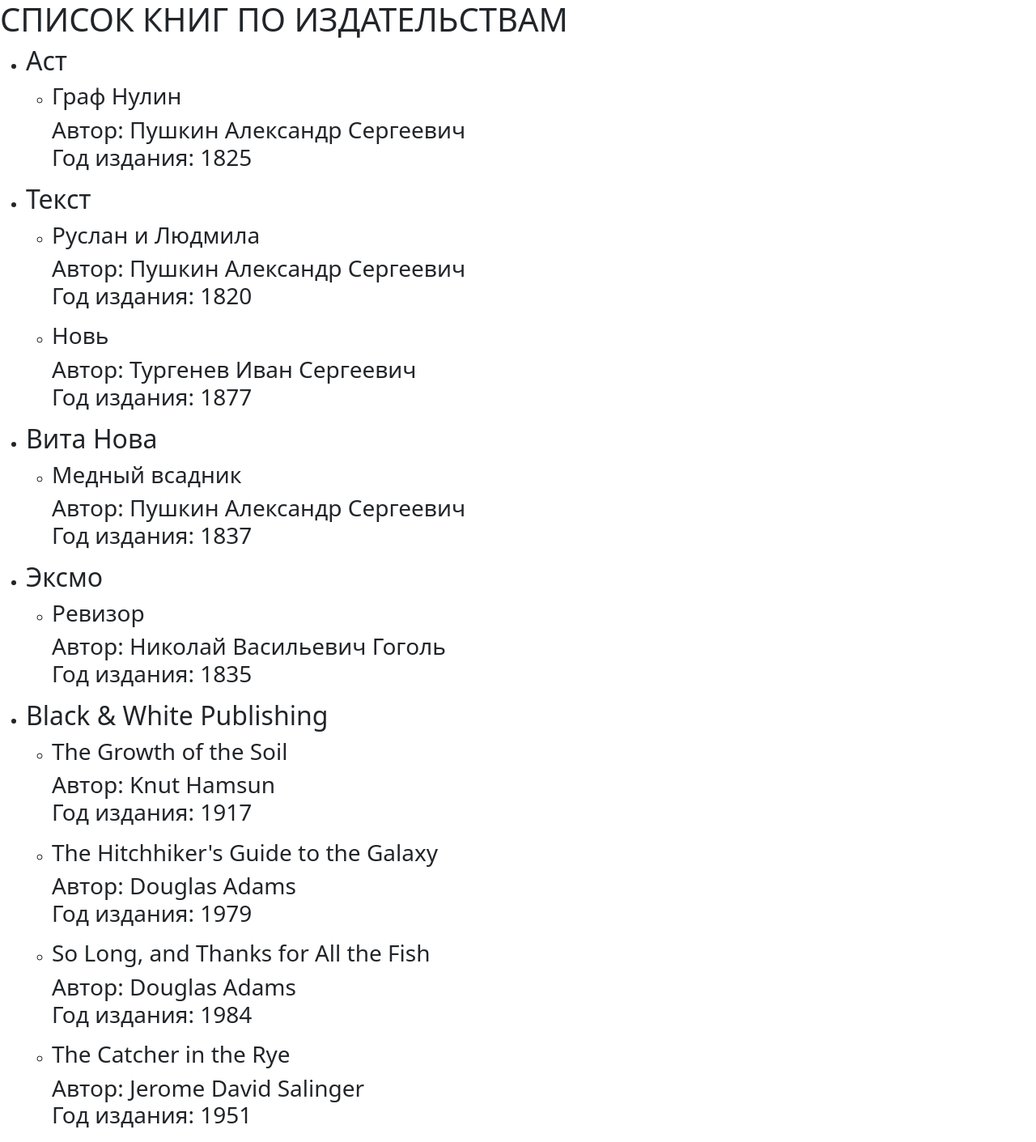
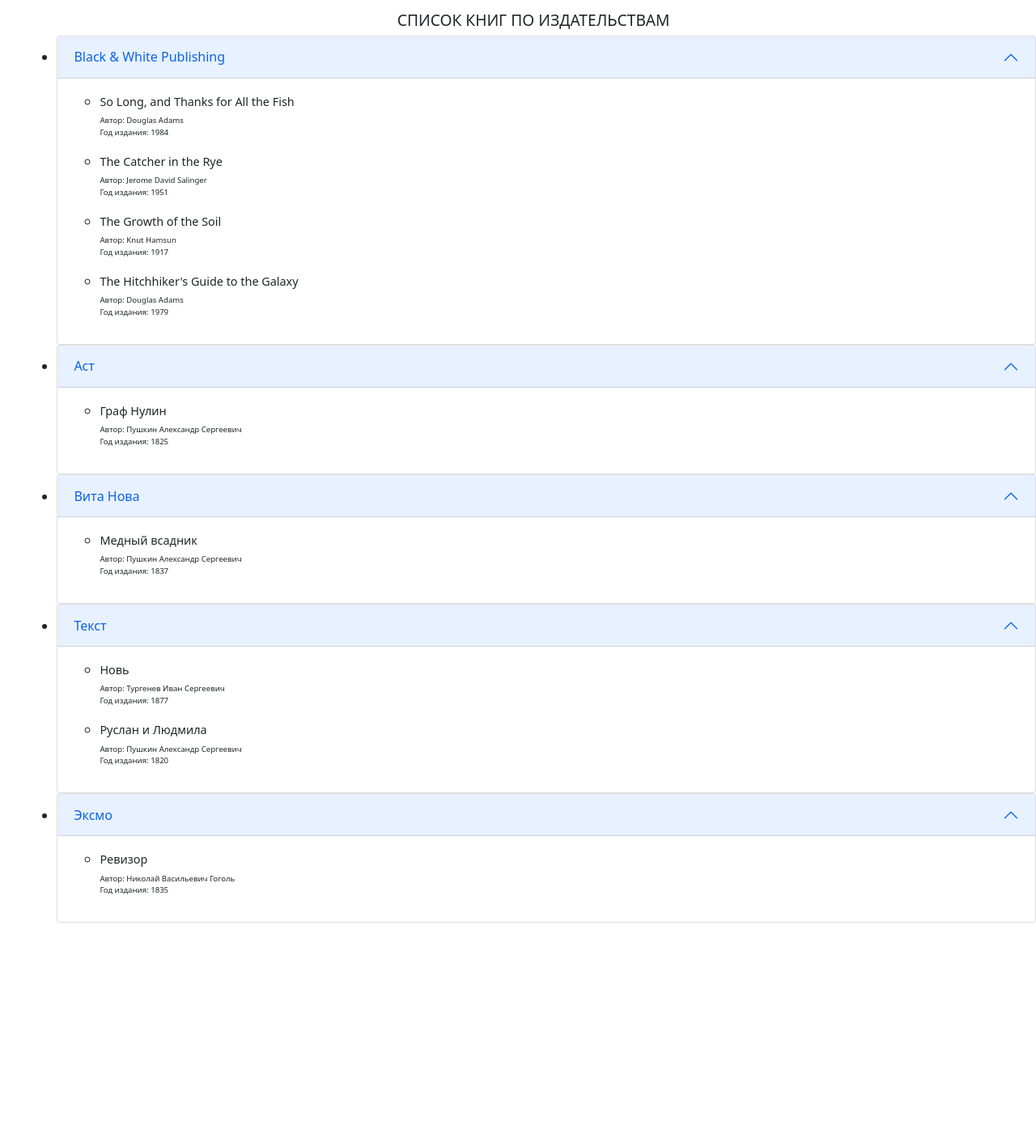
Before and after one commit to Dimazey/DZ_5_11, a Django app: page /publishers/ in a window 1280 px wide. Shown: the whole page at 81% size. After the commit the page ends 1140 px from the top, so only its background shows below. Run offline with Django 3.2, Linux system fonts and the light colour scheme; data comes from the database, SQL or seed files in the repository; some libraries are stand-ins or nearby versions.

Commit message:
ok acordion+style allitems collapse no one

```diff
--- /dev/null
+++ b/p_library/static/css/style.css
@@ -0,0 +1,16 @@
+body {
+    padding-top: 1%;
+    padding-left: 3%;
+}
+
+h1 {
+    font-size: 120%;
+    text-align: center;
+
+}
+h3 {
+    font-size: 90%;
+}
+.book_data {
+    font-size: 60%;
+}
--- a/p_library/templates/publishers.html
+++ b/p_library/templates/publishers.html
@@ -6,29 +6,43 @@
     <meta name="viewport" content="width=device-width, initial-scale=1.0">
     <title>Document</title>
     <link rel="stylesheet" href="{% static 'css/bootstrap.min.css' %}" type="text/css">
+     <link rel="stylesheet" href="{% static 'css/style.css' %}" type="text/css">
 
 </head>
 <body>
 <h1>{{ title }}</h1>
+
+<div class="accordion" id="accordionPanelsStayOpenExample">
      <ul>
         {% for key, value in books.items %}
             <li>
-            <h2>{{ key }}</h2>
+                <div class="accordion-item">
+                    <h2 class="accordion-header" id="panelsStayOpen-headingOne">
+                        <button class="accordion-button" type="button" data-bs-toggle="collapse" data-bs-target="#panelsStayOpen-collapseOne" aria-expanded="true" aria-controls="panelsStayOpen-collapseOne">
+                        {{ key }}
+                        </button>
+                    </h2>
+                    <div id="panelsStayOpen-collapseOne" class="accordion-collapse collapse show" aria-labelledby="panelsStayOpen-headingOne">
+                        <div class="accordion-body">
                         <ul>
                             {% for book in value %}
+
                             <li>
-                            <h3>{{ book.title }}<h3>
-                            <p>
+                                <h3>{{ book.title }}</h3>
+                                <p class="book_data">
                                 Автор: {{ book.author.full_name }}<br>
                                 Год издания: {{ book.year_release }}
                                 </p>
                             </li>
                             {% endfor %}
                         </ul>
+                        </div>
+                    </div>
+                </div>
             </li>
         {% endfor %}
      </ul>
-
+</div>
 <script src="{% static 'js/bootstrap.bundle.min.js' %}"></script>
 </body>
 </html>
--- a/p_library/views.py
+++ b/p_library/views.py
@@ -57,10 +57,10 @@
 
 def publishers(request):
     template = loader.get_template('publishers.html')
-    publishers = PublishingHouse.objects.all()
+    publishers = PublishingHouse.objects.all().order_by('company_name')
     books_by_publisher = {}
     for publish_comp in publishers:
-        books_by_publisher[publish_comp.company_name] = Book.objects.filter(publisher=publish_comp)
+        books_by_publisher[publish_comp.company_name] = Book.objects.filter(publisher=publish_comp).order_by('title')
 
     publisher_books_data = {
             "title": "СПИСОК КНИГ ПО ИЗДАТЕЛЬСТВАМ",
```
Also changed, not shown: p_library/templates/index.html (+2 -8 lines). Lines whose indentation alone changed are shown as unchanged.
